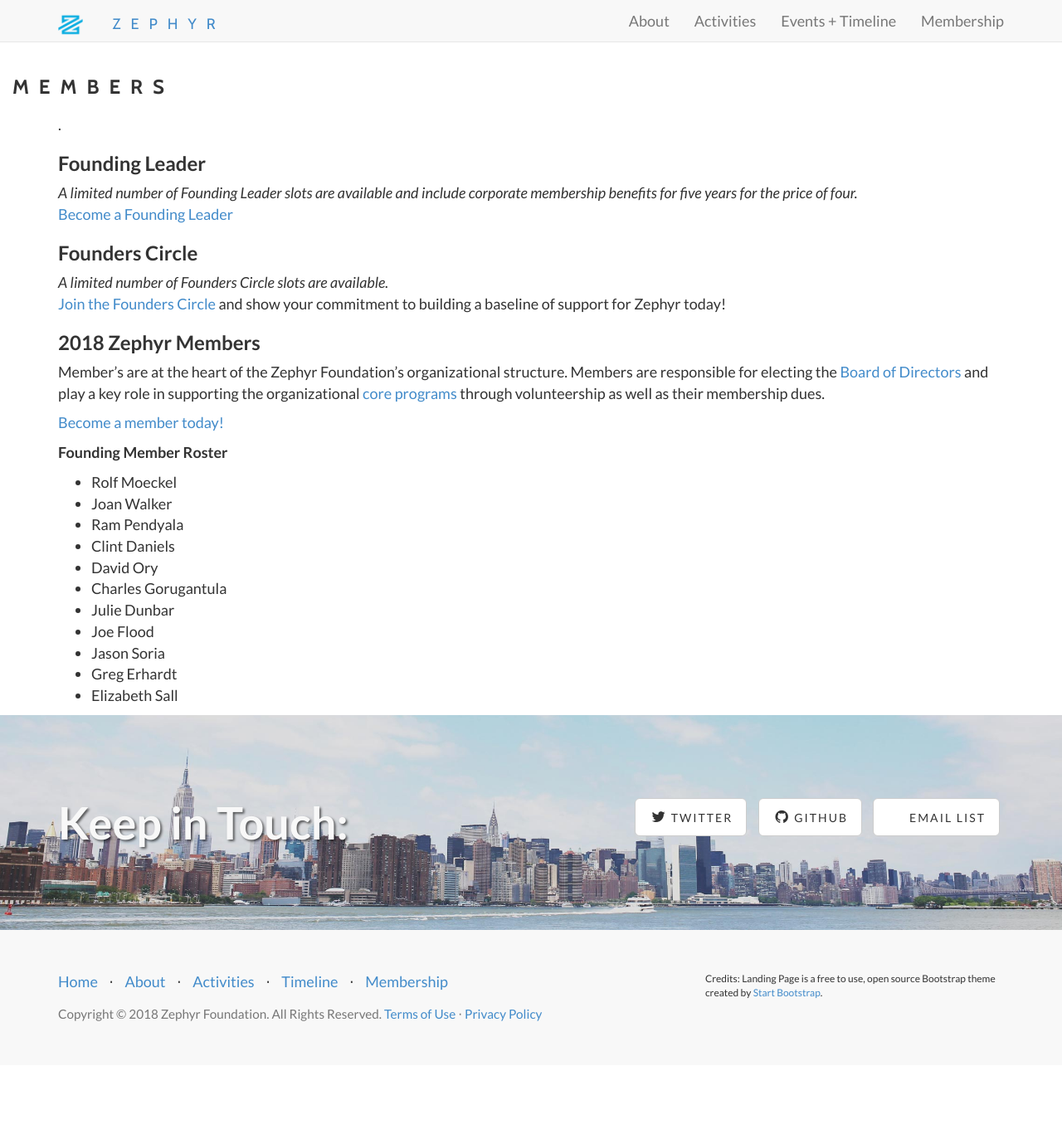
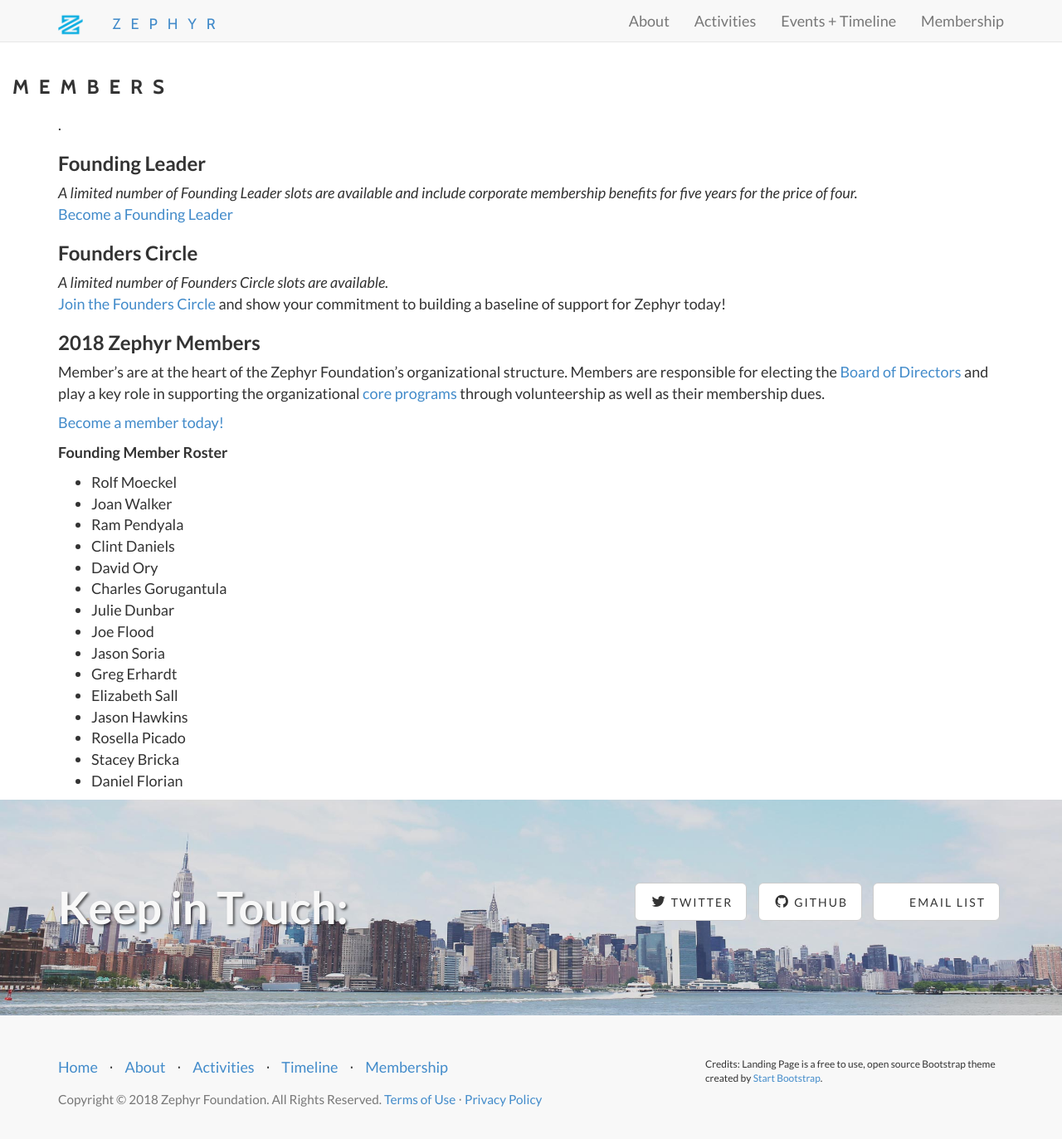
Before and after one commit to ZephyrTransport/zephyr-website, a Jekyll site: the page built from members.md, in a window 1280 px wide and 1386 px high. Shown: the top 1373 px of the window at 83% size. Built offline with Jekyll 4.4.1, drawn with Linux system fonts in a browser that asks for light colours.

Commit message:
Add recent members

```diff
--- a/members.md
+++ b/members.md
@@ -30,3 +30,7 @@
  * Jason Soria
  * Greg Erhardt
  * Elizabeth Sall
+ * Jason Hawkins
+ * Rosella Picado
+ * Stacey Bricka
+ * Daniel Florian
```
